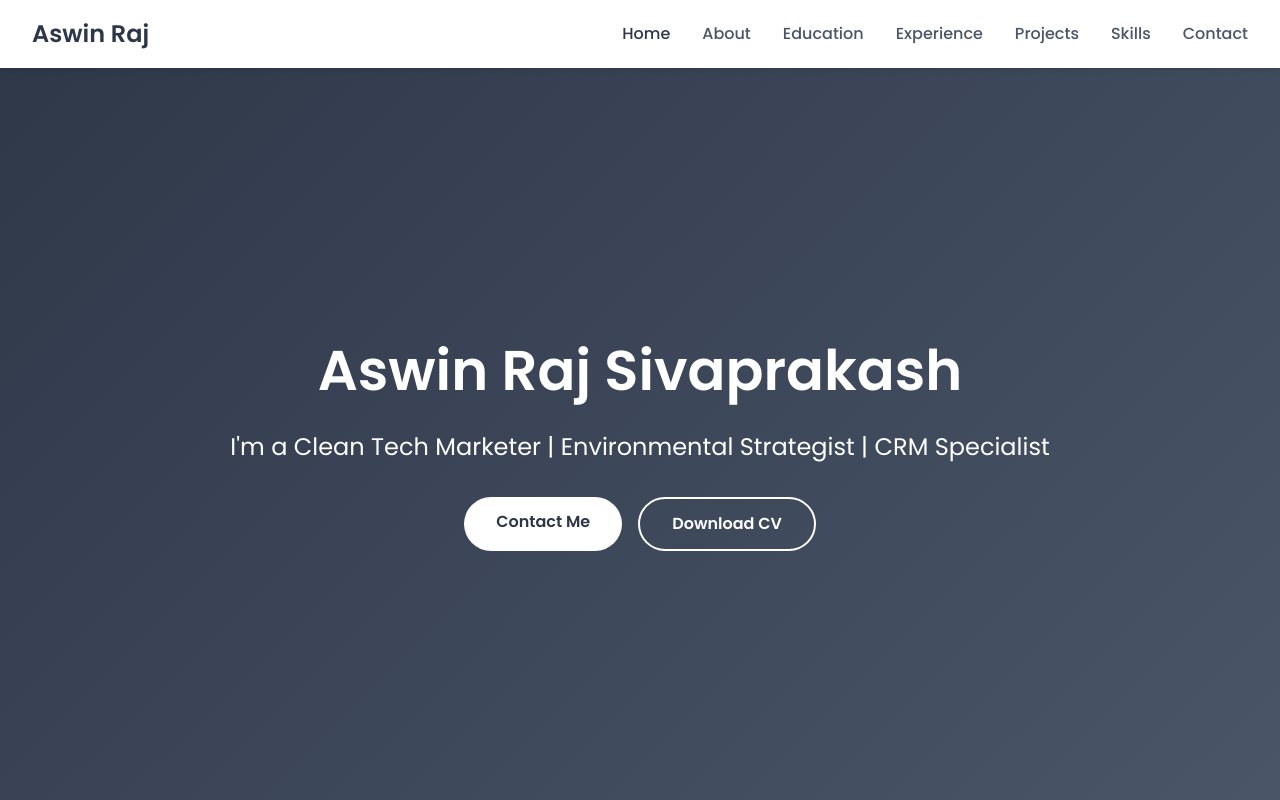
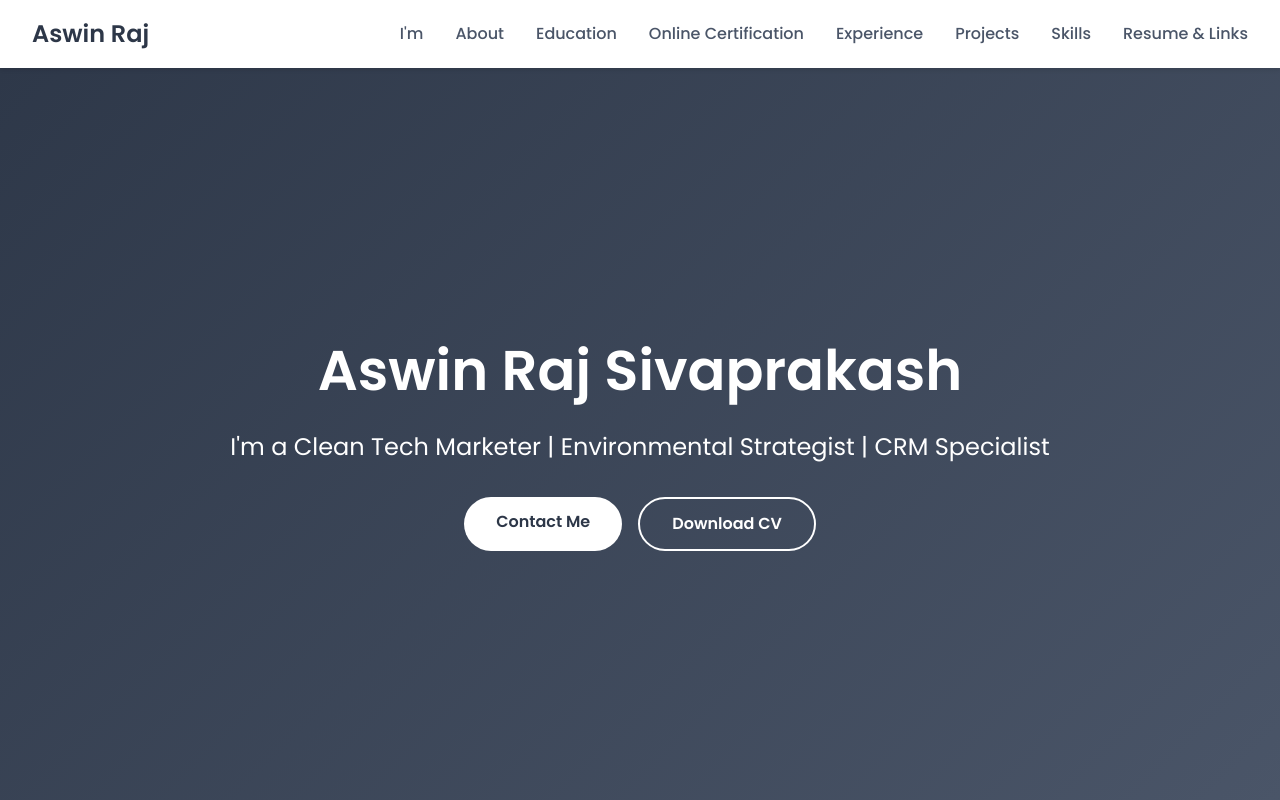
Before and after one commit to Ash-Impactco/Trial, a website: page portfolio/index.html in a window 1280 px wide. Shown: the top 800 px of the page. Drawn offline with nearby package versions, Linux system fonts and the light colour scheme.

Commit message:
Update portfolio to match reference design and add Vercel configuration

```diff
--- a/portfolio/index.html
+++ b/portfolio/index.html
@@ -34,13 +34,14 @@
                 <a href="#home">Aswin Raj</a>
             </div>
             <ul class="nav-links">
-                <li><a href="#home" class="active">Home</a></li>
+                <li><a href="#home">I'm</a></li>
                 <li><a href="#about">About</a></li>
                 <li><a href="#education">Education</a></li>
+                <li><a href="#certification">Online Certification</a></li>
                 <li><a href="#experience">Experience</a></li>
                 <li><a href="#projects">Projects</a></li>
                 <li><a href="#skills">Skills</a></li>
-                <li><a href="#contact">Contact</a></li>
+                <li><a href="#resume">Resume & Links</a></li>
             </ul>
             <div class="hamburger">
                 <span></span>
```
Also changed, not shown: portfolio/vercel.json.
